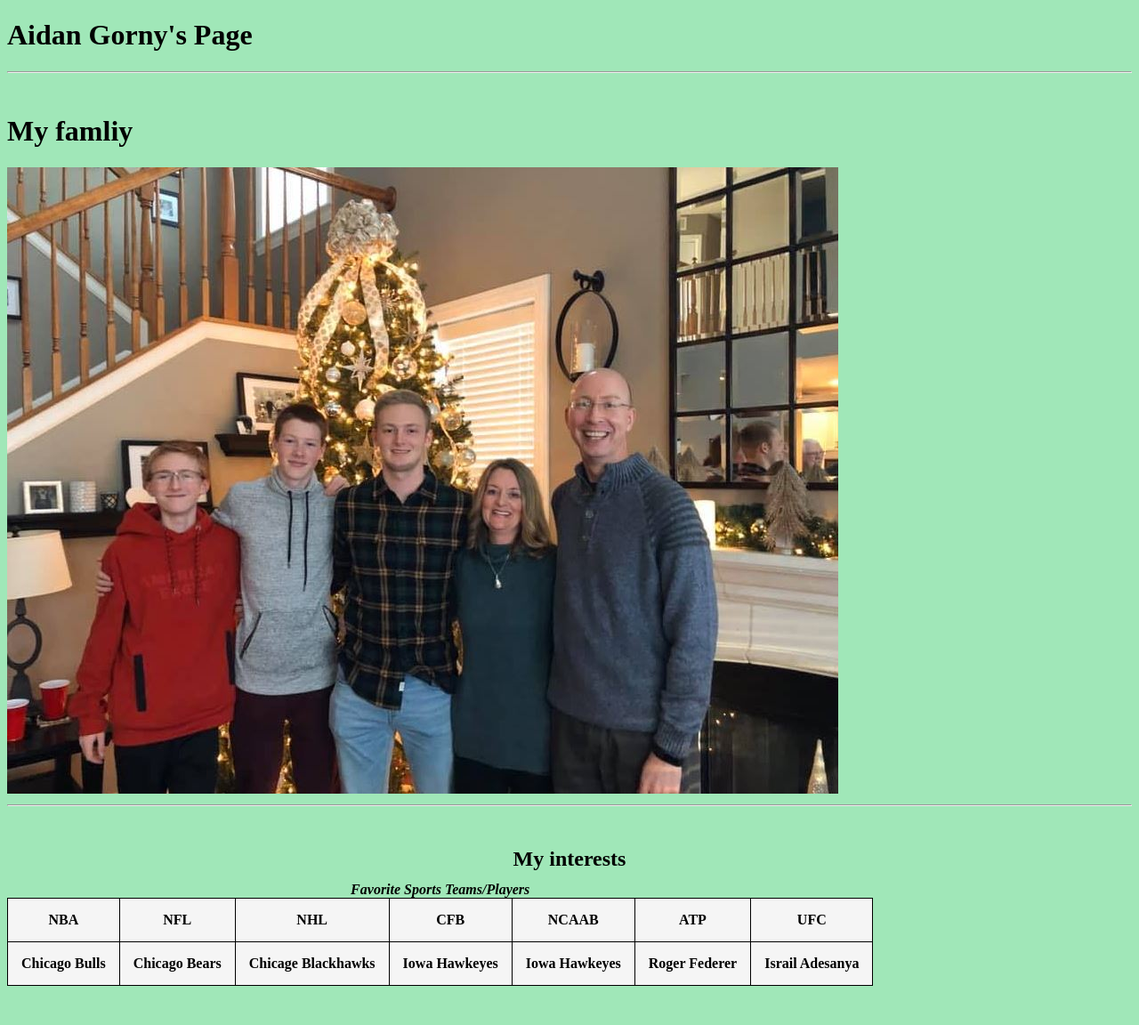
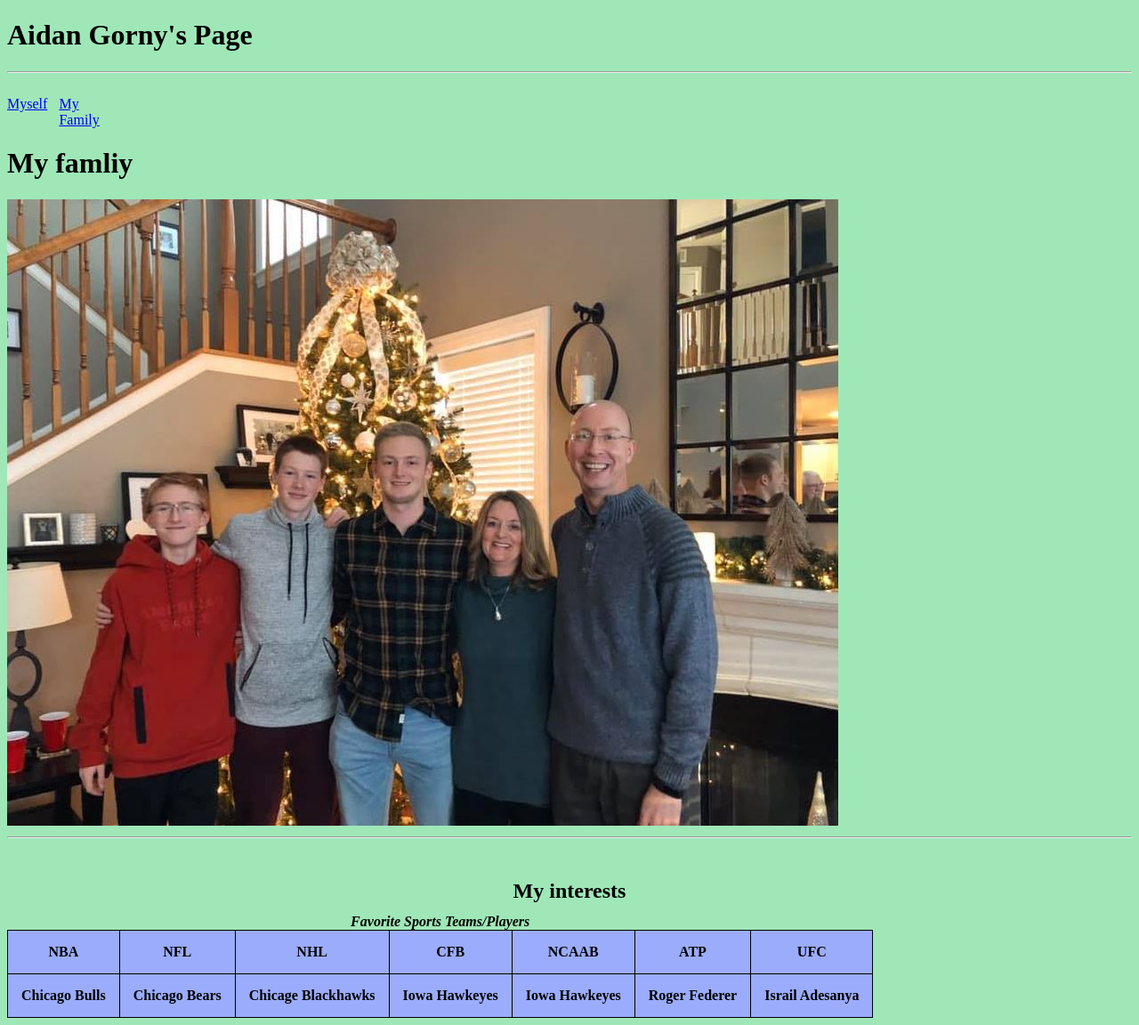
Before and after one commit to aidang1003/aidan_interests, a Python web app: template templates/index.html in a window 1280 px wide. Shown: the whole page at 89% size. Before the commit the page ends 1108 px from the top, so only its background shows below. Run offline with Jinja, Linux system fonts and the light colour scheme; the template is opened without the code that fills it, so the values that code supplies are empty.

Commit message:
Add buttons
Decided that this page could benefit from many things, but the most important thing is buttons to navigate to the available pages.

```diff
--- a/static/css/stylesheet.css
+++ b/static/css/stylesheet.css
@@ -1,4 +1,4 @@
-body{
+body {
   background-color: rgb(160, 231, 184);
 }
 
@@ -6,18 +6,20 @@ h1 {
   font-weight: bold;
 }
 
-h2{
+h2 {
   text-align: center;
   margin-top: 10px;
-   margin-bottom:2px;
-   padding: 10px
+  margin-bottom: 2px;
+  padding: 10px;
 }
 
 table {
   border-collapse: collapse;
 }
 
-table, th, td {
+table,
+th,
+td {
   border: 1px solid black;
   padding: 15px;
 }
@@ -27,7 +29,7 @@ td {
 }
 
 th {
-    background-color: #f5f5f5;
+  background-color: #9bacfc;
 }
 
 caption {
@@ -38,5 +40,18 @@ caption {
 .custom {
   text-align: center;
   color: #381f1f;
-    font-family: 'Trebuchet MS', 'Lucida Sans Unicode', 'Lucida Grande', 'Lucida Sans', Arial, sans-serif;
+  font-family: "Trebuchet MS", "Lucida Sans Unicode", "Lucida Grande",
+    "Lucida Sans", Arial, sans-serif;
 }
+
+.column {
+  float: left;
+  width: 50%;
+}
+
+/* Clear floats after the columns */
+.row {
+  content: "";
+  display: table;
+  clear: both;
+}
--- a/templates/base.html
+++ b/templates/base.html
@@ -1,21 +1,31 @@
 <!DOCTYPE html>
 <html lang="en">
-<head>
-    <meta charset="UTF-8">
-    <meta name="viewport" content="width=device-width, initial-scale=1.0">
+  <head>
+    <meta charset="UTF-8" />
+    <meta name="viewport" content="width=device-width, initial-scale=1.0" />
     <title>{% block title %} {% endblock %}</title>
-    <link rel="stylesheet" type="text/css" href="{{ url_for('static', filename='css/stylesheet.css') }}">
-</head>
-<body>
+    <link
+      rel="stylesheet"
+      type="text/css"
+      href="{{ url_for('static', filename='css/stylesheet.css') }}"
+    />
+  </head>
+  <body>
     <div>
-        <h1>Aidan Gorny's Page</h1>
-        <hr>
-        <br>
+      <h1>Aidan Gorny's Page</h1>
+      <hr />
+      <br />
+      <div class="row">
+        <div class="column">
+            <a href="/aidan">Myself</a>
+        </div>
+        <div class="column">
+            <a href="/">My Family</a></div>
+        </div>
 
-        {% block body %}
 
-        {% endblock %}
-
+      </div>
+      {% block body %} {% endblock %}
     </div>
-</body>
+  </body>
 </html>
--- a/templates/index.html
+++ b/templates/index.html
@@ -1,16 +1,14 @@
-{% extends 'base.html' %}
-
-{% block title %} Welcome to the homepage! {% endblock %}
-
-
-{% block body %}
+{% extends 'base.html' %} {% block title %} Welcome to the homepage! {% endblock
+%} {% block body %}
 <h1>My famliy</h1>
 <img src="static/images/Christmas.jpg" alt="The fam" />
-<hr>
-<br>
-<h2> My interests</h2>
+<hr />
+<br />
+<h2>My interests</h2>
 <table>
-    <caption> Favorite Sports Teams/Players </caption>
+  <caption>
+    Favorite Sports Teams/Players
+  </caption>
   <tr>
     <th>NBA</th>
     <th>NFL</th>
@@ -29,12 +27,6 @@
     <th>Roger Federer</th>
     <th>Israil Adesanya</th>
   </tr>
-
 </table>
 
-
-
-
-
-
 {% endblock %}
```
Lines whose indentation alone changed are shown as unchanged.
